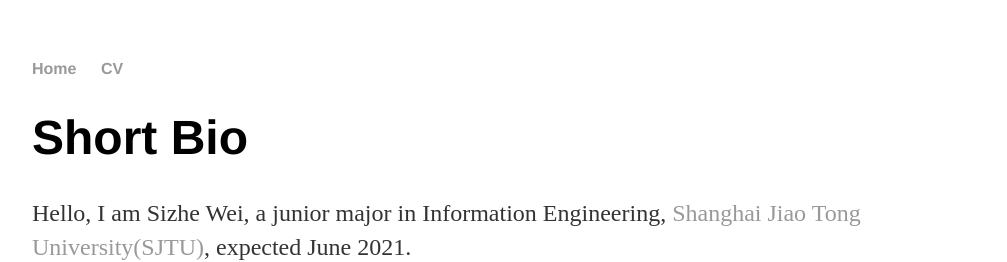
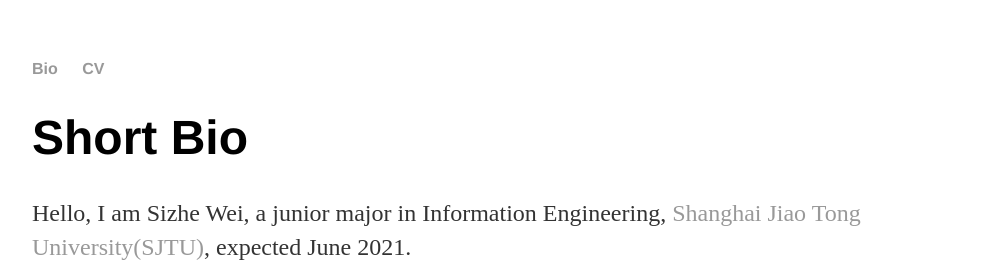
Before and after one commit to SizheWei/SizheWei.github.io, a Jekyll site: the page built from about/index.html, in a window 1280 px wide. Shown: the top 262 px of the page, without its empty margins (128-1135 px from the left). Built offline with Jekyll 4.4.1, drawn with Linux system fonts in a browser that asks for light colours.

Commit message:
version 1.0.1

```diff
--- a/_layouts/default.html
+++ b/_layouts/default.html
@@ -8,7 +8,7 @@
 		<body style="width:960px;height:700px">
 			<nav>
 	    		<ul>
-	        		<li><a href="/">Home</a></li>
+	        		<li><a href="/">Bio</a></li>
 		        	<!-- <li><a href="/about/">About</a></li> -->
 	        		<li><a href="/cv/">CV</a></li>
 	        		<!-- <li><a href="/blog/">Blog</a></li> -->
```
